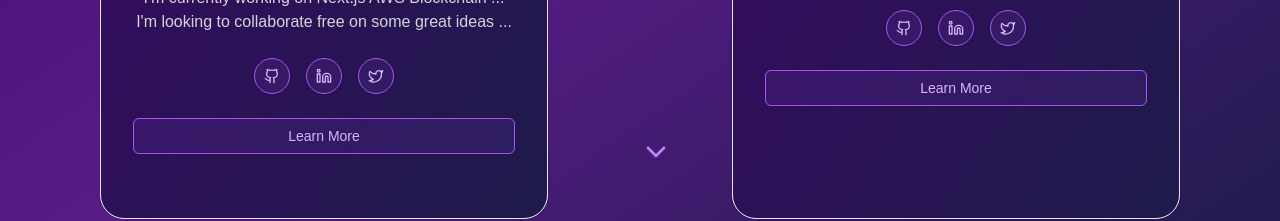
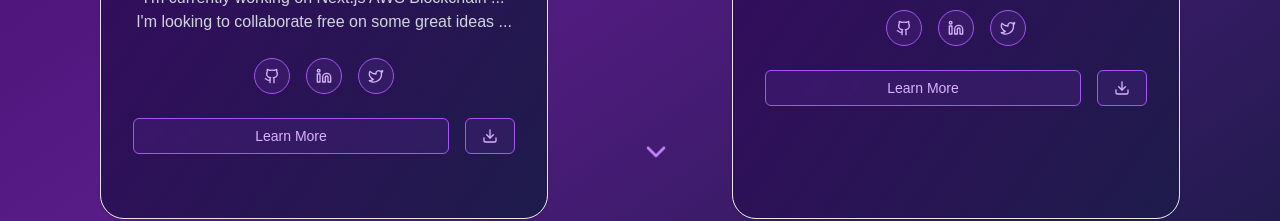
Before and after one commit to huzaifasad/pdf-whisper, a Next.js app: page /meetmembers in a window 1280 px wide. Shown: the part 599-820 px from the top of the page. Built offline with nearby package versions, Linux system fonts and the light colour scheme.

Commit message:
Update page.jsx

```diff
--- a/src/app/meetmembers/page.jsx
+++ b/src/app/meetmembers/page.jsx
@@ -1,12 +1,13 @@
 'use client'
 
-import { useState, useEffect } from 'react'
+import { useState, useEffect, useRef } from 'react'
 import Image from 'next/image'
 import { Card, CardContent } from "@/components/ui/card"
 import { Button } from "@/components/ui/button"
 import { Dialog, DialogContent, DialogHeader, DialogTitle, DialogDescription } from "@/components/ui/dialog"
-import { Github, Linkedin, Twitter, ChevronDown } from 'lucide-react'
+import { Github, Linkedin, Twitter, ChevronDown, Download } from 'lucide-react'
 import { motion, AnimatePresence } from 'framer-motion'
+import html2canvas from 'html2canvas'
 
 const teamMembers = [
   {
@@ -34,10 +35,53 @@ const MotionCard = motion(Card)
 export default function MeetMembers() {
   const [selectedMember, setSelectedMember] = useState(null)
   const [isLoaded, setIsLoaded] = useState(false)
+  const cardRefs = useRef({})
 
   useEffect(() => {
     setIsLoaded(true)
   }, [])
+
+  const downloadImage = async (imageUrl, memberName) => {
+    const image = await fetch(imageUrl)
+    const imageBlog = await image.blob()
+    const imageURL = URL.createObjectURL(imageBlog)
+
+    const link = document.createElement('a')
+    link.href = imageURL
+    link.download = `${memberName.replace(' ', '_')}_profile.jpg`
+    document.body.appendChild(link)
+    link.click()
+    document.body.removeChild(link)
+  }
+
+  const downloadCard = async (memberName) => {
+    const cardElement = cardRefs.current[memberName]
+    if (!cardElement) return
+
+    const scale = 2
+    const canvas = await html2canvas(cardElement, {
+      scale: scale,
+      useCORS: true,
+      logging: false,
+      backgroundColor: null,
+      onclone: (clonedDoc) => {
+        const clonedElement = clonedDoc.getElementById(`card-${memberName.replace(' ', '-')}`)
+        if (clonedElement) {
+          clonedElement.style.transform = 'none'
+          clonedElement.style.borderRadius = '24px'
+          clonedElement.style.overflow = 'hidden'
+        }
+      }
+    })
+
+    const image = canvas.toDataURL('image/png')
+    const link = document.createElement('a')
+    link.href = image
+    link.download = `${memberName.replace(' ', '_')}_card.png`
+    document.body.appendChild(link)
+    link.click()
+    document.body.removeChild(link)
+  }
 
   return (
     <div className="min-h-screen bg-gradient-to-br from-purple-950 via-purple-900 to-indigo-950 text-white py-16 px-4 sm:px-6 lg:px-8">
@@ -61,22 +105,21 @@ export default function MeetMembers() {
                 exit={{ opacity: 0, scale: 0.8, rotateY: 180 }}
                 transition={{ duration: 0.8, delay: index * 0.2 }}
                 whileHover={{ scale: 1.02 }}
+                ref={el => cardRefs.current[member.name] = el}
               >
-                {/* Curved line overlay */}
                 <div className="absolute inset-0 overflow-hidden">
                   <svg className="absolute -right-24 -top-24 w-96 h-96 text-red-500/20" viewBox="0 0 100 100">
                     <path d="M100,0 C60,20 40,40 20,100" stroke="currentColor" strokeWidth="1" fill="none"/>
                   </svg>
                 </div>
 
-                <CardContent className="p-8 relative">
+                <CardContent className="p-8 relative" id={`card-${member.name.replace(' ', '-')}`}>
                   <div className="text-center mb-8">
-                    <div className="relative w-48 h-48 mx-auto mb-6">
-                      {/* Glowing border effect */}
+                    <div className="relative w-48 h-48 mx-auto mb-6 group">
                       <div className="absolute inset-0 rounded-full bg-gradient-to-r from-yellow-300 via-white to-yellow-300 opacity-75 blur-md animate-pulse" />
                       <div className="absolute inset-0 rounded-full bg-gradient-to-r from-purple-600 to-indigo-600" />
                       <div className="relative rounded-full overflow-hidden border-4 border-white h-full">
-                        <Image
+                       <img
                           src={member.image}
                           alt={member.name}
                           width={200}
@@ -84,6 +127,12 @@ export default function MeetMembers() {
                           className="w-full h-full object-cover"
                         />
                       </div>
+                      <Button
+                        onClick={() => downloadImage(member.image, member.name)}
+                        className="absolute bottom-0 right-0 rounded-full p-2 bg-purple-500 hover:bg-purple-600 transition-colors duration-300 opacity-0 group-hover:opacity-100"
+                      >
+                        <Download className="h-4 w-4" />
+                      </Button>
                     </div>
                     <h2 className="text-3xl font-bold mb-2 bg-gradient-to-r from-purple-400 to-pink-400 bg-clip-text text-transparent">
                       {member.name}
@@ -95,13 +144,22 @@ export default function MeetMembers() {
                       <SocialButton href={member.linkedin} icon={<Linkedin className="h-5 w-5" />} />
                       <SocialButton href={member.twitter} icon={<Twitter className="h-5 w-5" />} />
                     </div>
+                    <div className="flex space-x-4">
                       <Button
                         onClick={() => setSelectedMember(member)}
                         variant="outline"
-                      className="w-full bg-purple-500/10 backdrop-blur-sm hover:bg-purple-500/20 text-purple-300 border-purple-500 hover:border-pink-500 transition-colors duration-300"
+                        className="flex-1 bg-purple-500/10 backdrop-blur-sm hover:bg-purple-500/20 text-purple-300 border-purple-500 hover:border-pink-500 transition-colors duration-300"
                       >
                         Learn More
                       </Button>
+                      <Button
+                        onClick={() => downloadCard(member.name)}
+                        variant="outline"
+                        className="bg-purple-500/10 backdrop-blur-sm hover:bg-purple-500/20 text-purple-300 border-purple-500 hover:border-pink-500 transition-colors duration-300"
+                      >
+                        <Download className="h-5 w-5" />
+                      </Button>
+                    </div>
                   </div>
                 </CardContent>
               </MotionCard>
@@ -126,7 +184,7 @@ export default function MeetMembers() {
                 <div className="absolute inset-0 rounded-full bg-gradient-to-r from-yellow-300 via-white to-yellow-300 opacity-75 blur-md animate-pulse" />
                 <div className="absolute inset-0 rounded-full bg-gradient-to-r from-purple-600 to-indigo-600" />
                 <div className="relative rounded-full overflow-hidden border-4 border-white h-full">
-                  <Image
+                 <img
                     src={selectedMember.image}
                     alt={selectedMember.name}
                     width={200}
```
Lines whose indentation alone changed are shown as unchanged.
